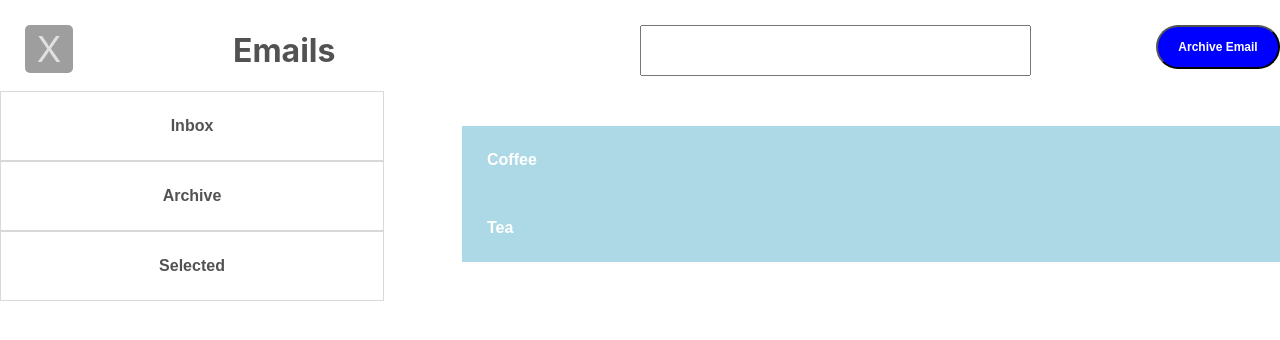
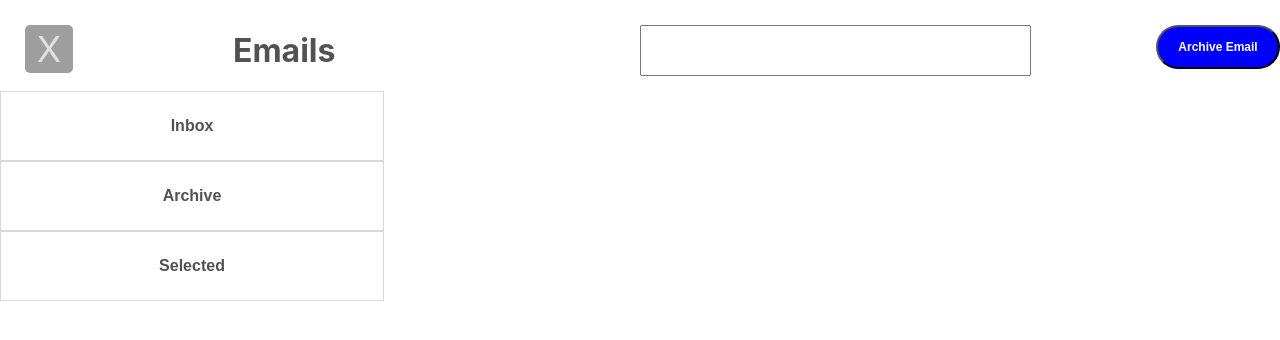
Before and after one commit to eldom93/react-redux, a React (Create React App) app in the folder shop/: page / in a window 1280 px wide. Shown: the top 340 px of the page. Built offline with nearby package versions, Linux system fonts and the light colour scheme.

Commit message:
add:stylestotoggle

```diff
--- a/shop/src/containers/ArchiveEmail.js
+++ b/shop/src/containers/ArchiveEmail.js
@@ -37,8 +37,7 @@ const ArchiveEmail = ({ dispatch }) => {
         <button class="archive" type="submit">Archive Email</button>
       </form>
       <ul id="myList">
-  <li>Coffee</li>
-  <li>Tea</li>
+
 </ul>
     </div>
   );
--- a/shop/src/index.css
+++ b/shop/src/index.css
@@ -105,6 +105,7 @@ li{
   list-style: none;
   display: block;
   text-align: left;
+  border:2px solid #ffffff;
 }
 
 #hamburger-menu{
```
